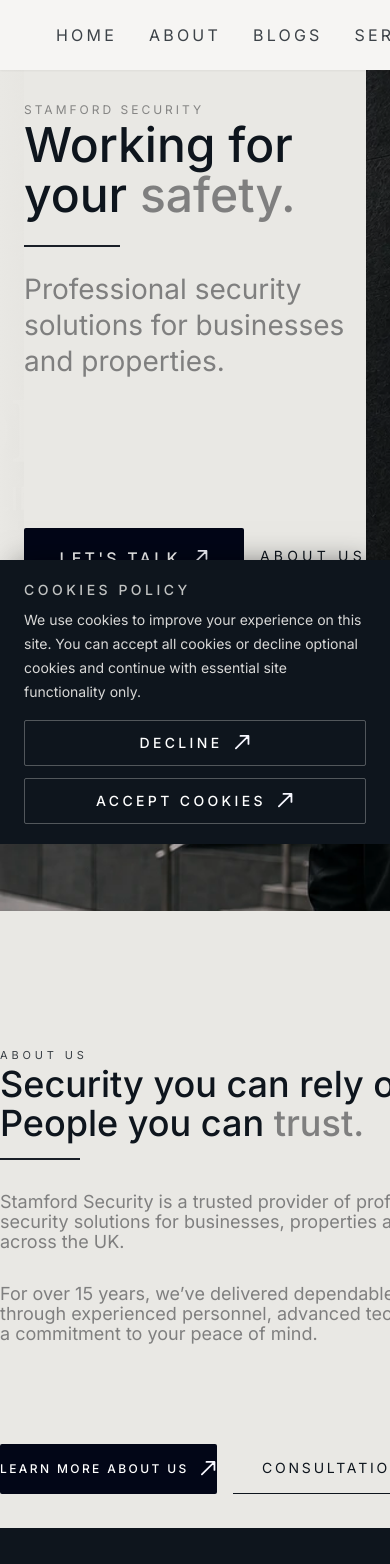
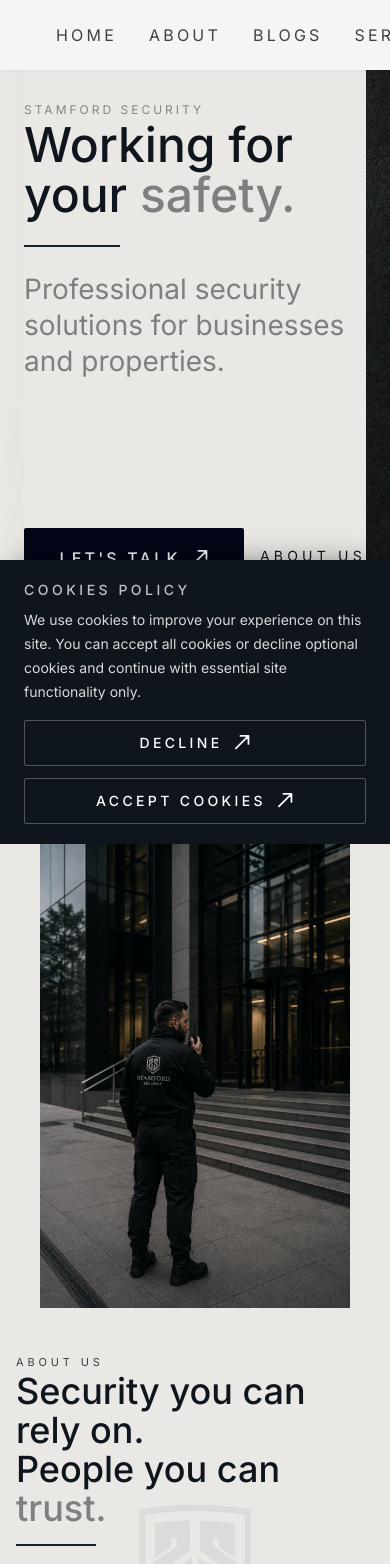
Before and after one commit to RahaAndiyskiy/stamford_security, a Next.js app: page / in a window 390 px wide. Shown: the top 1564 px of the page. Built offline with nearby package versions, Linux system fonts and the light colour scheme.

Commit message:
Fix AboutSection desktop button sizes to match IndustriesSection and preserve mobile layout

```diff
--- a/components/sections/AboutSection.tsx
+++ b/components/sections/AboutSection.tsx
@@ -6,22 +6,31 @@
 
 export default function AboutSection() {
   return (
-    <section id="about" className="relative h-screen w-full overflow-hidden bg-[#E9E8E4] text-[#0E151D]">
-      <Container className="relative z-10 grid h-full px-0">
-        <div className="grid h-[calc(100vh-160px)] w-full gap-14 lg:grid-cols-2 lg:items-end">
-          <div className="relative h-full w-full overflow-hidden bg-[#E9E8E4]">
+    <section id="about" className="relative w-full overflow-visible lg:overflow-hidden bg-[#E9E8E4] text-[#0E151D] lg:h-screen">
+      <Container className="relative z-10 h-auto lg:h-full px-0">
+        <div className="lg:hidden relative left-1/2 right-1/2 w-screen -translate-x-1/2 overflow-visible">
+          <div className="h-[55vh] w-full overflow-visible">
+            <img
+              src="/ABOUTFOTO2.webp"
+              alt="About Stamford Security"
+              className="h-full w-full object-contain object-center"
+            />
+          </div>
+        </div>
+
+        <div className="grid h-auto w-full gap-14 lg:h-[calc(100vh-160px)] lg:grid-cols-2 lg:items-end">
+          <div className="hidden lg:block relative h-full w-full overflow-hidden bg-[#E9E8E4]">
             <Image
               src="/ABOUTFOTO2.webp"
               alt="About Stamford Security"
               fill
-              className="object-cover"
-              style={{ objectPosition: 'center 55%' }}
+              className="object-cover object-right"
               priority
             />
           </div>
 
-          <div className="flex h-full flex-col justify-center gap-5 bg-[#E9E8E4] p-0 pt-10">
-            <div className="relative overflow-hidden">
+          <div className="order-last flex h-full flex-col justify-center gap-5 bg-[#E9E8E4] px-4 pt-10 lg:px-0 lg:order-none">
+            <div className="relative overflow-hidden max-w-xl mx-auto lg:mx-0">
               <div
                 className="pointer-events-none absolute inset-0 z-0 opacity-5"
                 style={{
@@ -33,7 +42,7 @@
               />
               <div className="relative z-10">
                 <span className="text-[11px] uppercase tracking-[0.35em] text-[#0E151D]/80">About us</span>
-                <h2 className="max-w-2xl text-4xl font-medium leading-[1.08] text-[#0E151D] sm:text-3xl">
+                <h2 className="max-w-2xl text-4xl font-medium leading-[1.08] text-[#0E151D] sm:text-5xl">
                   Security you can rely on.<br /> People you can <span className="text-[#7F7F7F]">trust.</span>
                 </h2>
                 <div className="h-0.5 w-20 bg-[#0E151D]/95 mt-4" />
@@ -47,18 +56,20 @@
                 </div>
               </div>
             </div>
-            <div className="mt-20 flex flex-wrap items-center gap-4">
-              <Button href="/about" className="h-[50px] min-w-[200px] sm:w-[250px] text-[12px]">
+            <div className="mt-20 flex flex-col items-center gap-4 sm:flex-row sm:items-center">
+              <Button href="/about" className="h-[60px] w-full lg:h-[50px] lg:min-w-[200px] lg:w-[250px] text-[16px] lg:text-[12px]">
                 LEARN MORE ABOUT US
               </Button>
-              <Button2 href="/request" className="h-[50px] min-w-[200px] sm:w-[250px] text-[14px]">
+              <Button2 href="/request" className="h-[60px] w-full lg:h-[50px] lg:min-w-[200px] lg:w-[250px] justify-center text-sm lg:text-[14px] tracking-[0.3em] transition hover:text-[#0E151D]">
                 CONSULTATION
               </Button2>
             </div>
           </div>
         </div>
 
-        <ServicesStrip />
+        <div className="hidden lg:block">
+          <ServicesStrip />
+        </div>
       </Container>
     </section>
   )
```
